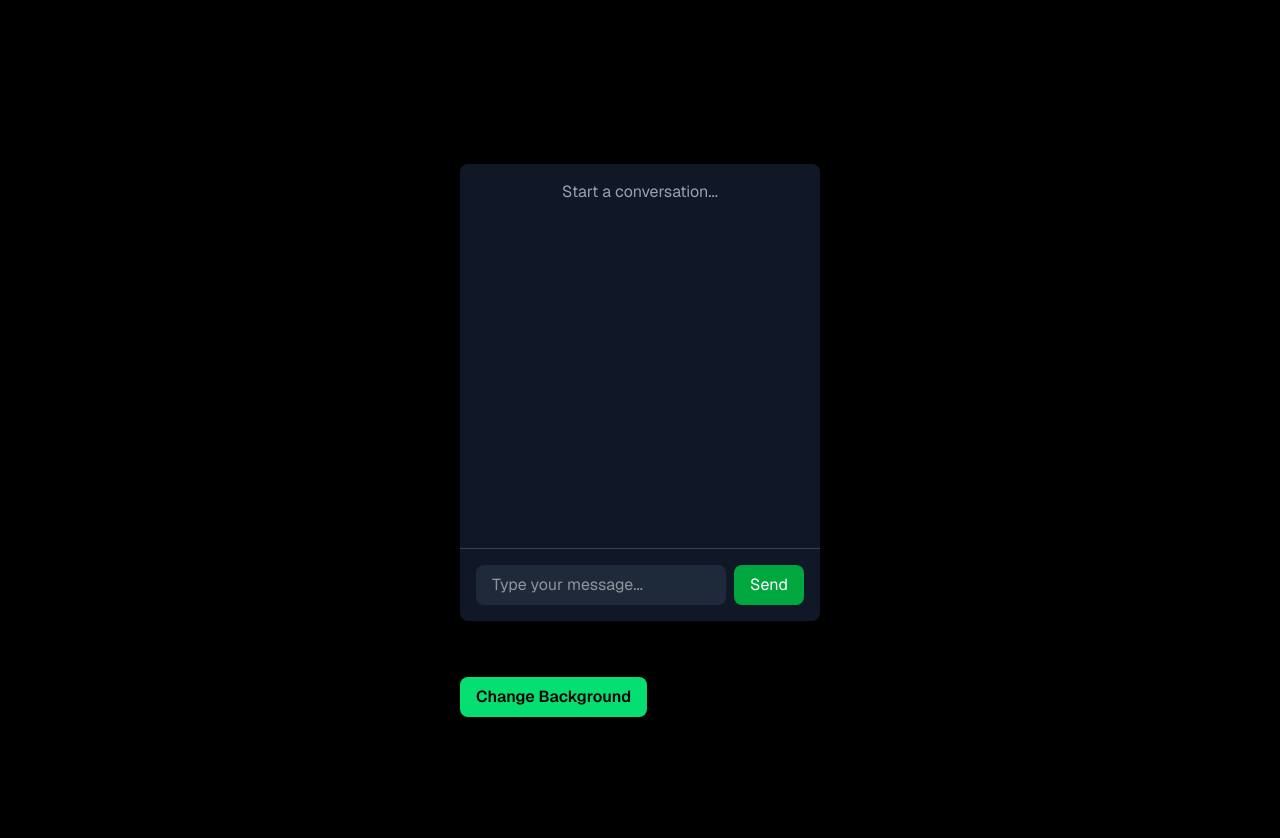
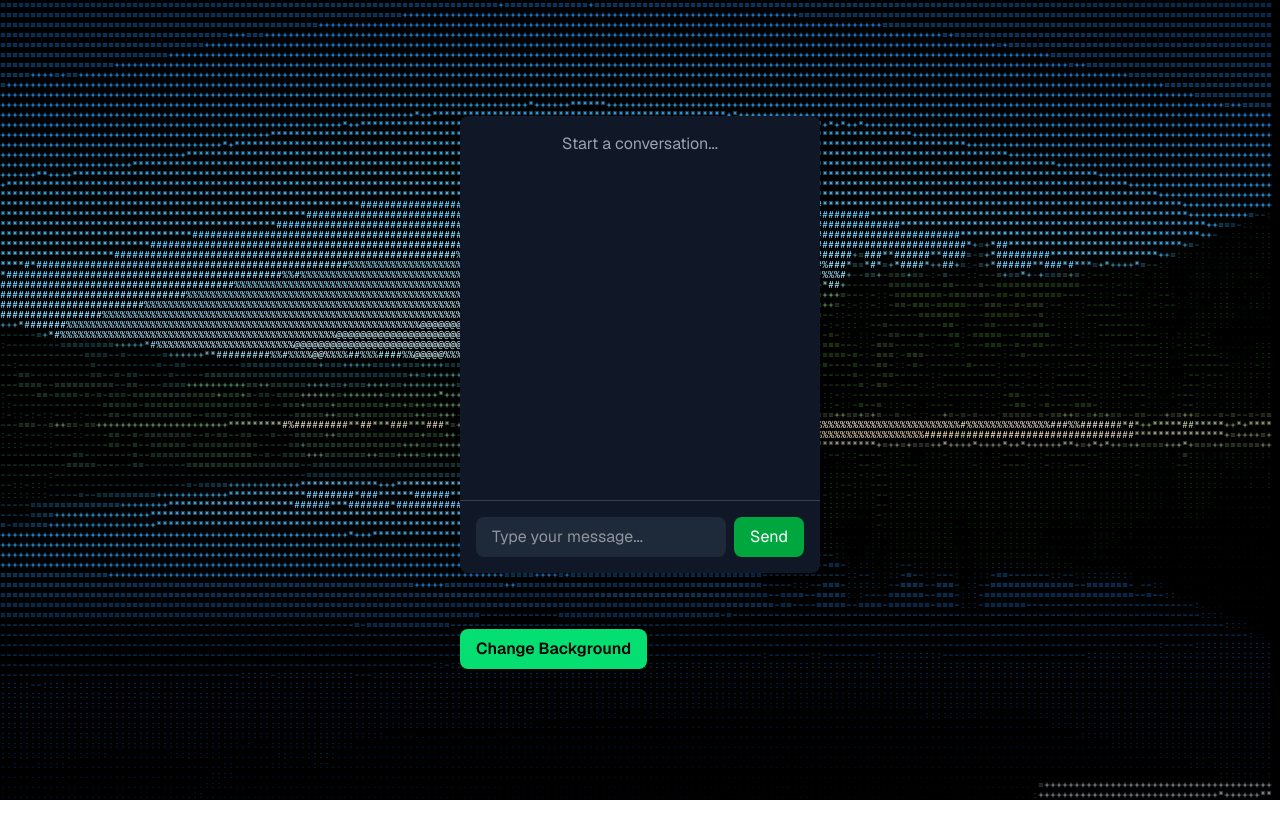
Before and after one commit to ACoullard/BostonHacks25, a Next.js app: page / in a window 1280 px wide. Shown: the top 838 px of the page. After the commit the page ends 800 px from the top, so only its background shows below. Built offline with nearby package versions, Linux system fonts and the light colour scheme.

Commit message:
Added hardcoded text background and image to ascii art with color

```diff
--- /dev/null
+++ b/src/app/imageToAscii.js
@@ -0,0 +1,74 @@
+/**
+ * Convert an image to ASCII art that fills the viewport in color.
+ * Uses actual line-height measurement to fully fill vertically.
+ *
+ * @param {string} imagePath - path to image (e.g. /Lake.jpg)
+ * @param {number} fontSizePx - font size for ASCII characters
+ * @returns {Promise<string>} - HTML string with colored ASCII spans
+ */
+export async function imageToAscii(imagePath, fontSizePx = 10) {
+  const img = await loadImage(imagePath);
+
+  // Measure actual monospace character dimensions with line-height: 1
+  const { width: charWidth, lineHeight } = getCharDimensions(fontSizePx);
+
+  // Compute number of columns/rows to fill viewport exactly
+  const columns = Math.floor(window.innerWidth / charWidth);
+  const rows = Math.floor(window.innerHeight / lineHeight);
+
+  // Draw scaled image on canvas
+  const canvas = document.createElement("canvas");
+  canvas.width = columns;
+  canvas.height = rows;
+  const ctx = canvas.getContext("2d");
+  ctx.drawImage(img, 0, 0, columns, rows);
+
+  const imageData = ctx.getImageData(0, 0, columns, rows).data;
+  const chars = "@%#*+=-:. "; // darkest → lightest
+  let asciiHtml = "";
+
+  for (let y = 0; y < rows; y++) {
+    for (let x = 0; x < columns; x++) {
+      const idx = (y * columns + x) * 4;
+      const r = imageData[idx];
+      const g = imageData[idx + 1];
+      const b = imageData[idx + 2];
+
+      const brightness = (0.299 * r + 0.587 * g + 0.114 * b) / 255;
+      const char = chars[Math.floor((1 - brightness) * (chars.length - 1))];
+
+      asciiHtml += `<span style="color: rgb(${r},${g},${b})">${char}</span>`;
+    }
+    asciiHtml += "\n"; // newline for proper <pre> rendering
+  }
+
+  return asciiHtml;
+}
+
+/* Load image helper */
+function loadImage(src) {
+  return new Promise((resolve, reject) => {
+    const img = new Image();
+    img.crossOrigin = "anonymous";
+    img.onload = () => resolve(img);
+    img.onerror = reject;
+    img.src = src;
+  });
+}
+
+/* Measure monospace character width and actual line-height */
+function getCharDimensions(fontSizePx = 10, fontFamily = "monospace") {
+  const span = document.createElement("span");
+  span.style.fontFamily = fontFamily;
+  span.style.fontSize = fontSizePx + "px";
+  span.style.lineHeight = "1"; // CRITICAL: Match the line-height in your <pre> element
+  span.style.position = "absolute";
+  span.style.visibility = "hidden";
+  span.style.whiteSpace = "pre";
+  span.textContent = "M";
+  document.body.appendChild(span);
+  const rect = span.getBoundingClientRect();
+  const lineHeight = span.offsetHeight; // actual rendered height including spacing
+  document.body.removeChild(span);
+  return { width: rect.width, lineHeight };
+}
--- a/src/app/page.js
+++ b/src/app/page.js
@@ -1,80 +1,43 @@
 "use client";
-
-import { useState } from "react";
-import Image from "next/image";
-
-import { get_stored, increment_stored } from "@/lib/actions/resources";
+import { useEffect, useState } from "react";
 import ChatBox from "@/components/ChatBox";
+import { imageToAscii } from "./imageToAscii";
 
 export default function Home() {
-  // === Expanded ASCII scenes ===
-  const asciiArtList = [
-`                     &&& &&  & &&
-              && &\\/&\\|& ()|/ @, &&
-             &\\/(/&/&||/& /_/)_&/_&
-          &() &\\/&|()|/&\\/ '%" & ()
-         &_\\_&&_\\ |& |&&/&__%_/_& &&
-     &&   && & &| &| /& & % ()& /&&
-      ()&_---()&\\&\\|&&-&&--%---()~
-            &&     \\|||             &&&
-                    |||              &&
-                    |||          &&   &&
-                    |||        &&&&&   &&
-                    |||       &&  &&    &
-                    |||      &&   &&&
-                    |||     &&    &&&
-                    |||    &&      &&
-                    |||   &&       &&
-              __---|||---__      &&&&&
-        , -=-~  .-^- _.     -=-~     _-^-_.~=-,
-`,
-`
-        🌲🌲🌲  ENCHANTED FOREST  🌲🌲🌲
- ____________________________________________________________
- |^^^^^^^^^^^^^^^^^^^^^^^^^^^^^^^^^^^^^^^^^^^^^^^^^^^^^^^^^^|
- |                                                         |
- |   /\\      /\\     /\\        /\\     /\\        /\\     /\\   |
- |  /  \\    /  \\   /  \\      /  \\   /  \\      /  \\   /  \\  |
- |_/____\\__/____\\_/____\\____/____\\_/____\\____/____\\_/____\\_|
- |  ||  ||  ||  ||  ||  ||  ||  ||  ||  ||  ||  ||  ||  || |
- |  ||  ||  ||  ||  ||  ||  ||  ||  ||  ||  ||  ||  ||  || |
- |                                                         |
- |^^^^^^^^^^^^^^^^^^^^^^^^^^^^^^^^^^^^^^^^^^^^^^^^^^^^^^^^^^|
- |_________________________________________________________|
-`
-  ];
+  const [asciiArt, setAscii] = useState("");
 
-  const [index, setIndex] = useState(0);
-  const nextArt = () => setIndex((i) => (i + 1) % asciiArtList.length);
+  useEffect(() => {
+    async function renderAscii() {
+      const html = await imageToAscii("/Lake.jpg", 10);
+      setAscii(html);
+    }
 
+    renderAscii();
+
+    function handleResize() {
+      renderAscii(); // regenerate ASCII for new window size
+    }
+
+    window.addEventListener("resize", handleResize);
+    return () => window.removeEventListener("resize", handleResize);
+  }, []);
 
   return (
-    <div className="relative min-h-screen overflow-hidden font-sans">
+    <div className="relative w-screen h-screen overflow-hidden font-sans m-0 p-0">
       {/* === FULLSCREEN ASCII BACKGROUND === */}
       <pre
-        className="
-          absolute inset-0
-          bg-black text-green-400 font-mono
-          whitespace-pre leading-none text-[clamp(8px,1vw,14px)]
-          flex items-center justify-center text-center select-none
-          px-[2vw] py-[2vh]
-        "
+        className="absolute top-0 left-0 w-screen h-screen bg-black font-mono whitespace-pre select-none overflow-hidden m-0 p-0"
+        style={{ fontSize: "10px", lineHeight: "1" }}  // Changed from "10px" to "1"
         aria-hidden="true"
-      >
-        {asciiArtList[index]}
-      </pre>
+        dangerouslySetInnerHTML={{ __html: asciiArt }}
+      ></pre>
 
-      {/* === YOUR ORIGINAL CONTENT === */}
-      <div className="relative z-10 grid grid-rows-[20px_1fr_20px] items-center justify-items-center min-h-screen p-8 pb-20 gap-16 sm:p-20 text-white">
+      {/* === CONTENT === */}
+      <div className="relative z-10 w-screen h-screen grid grid-rows-[20px_1fr_20px] items-center justify-items-center p-8 pb-20 gap-16 text-white m-0">
         <main className="flex flex-col gap-[32px] row-start-2 items-center sm:items-start">
-          {/* === CHAT BOX === */}
           <ChatBox />
 
-          {/* === BUTTON TO CHANGE BACKGROUND === */}
-          <button
-            onClick={nextArt}
-            className="mt-6 rounded-lg bg-green-400 text-black px-4 py-2 font-semibold hover:bg-green-300 transition"
-          >
+          <button className="mt-6 rounded-lg bg-green-400 text-black px-4 py-2 font-semibold hover:bg-green-300 transition">
             Change Background
           </button>
         </main>
```
Also changed, not shown: public/Lake.jpg (added), public/forest.png (added).
